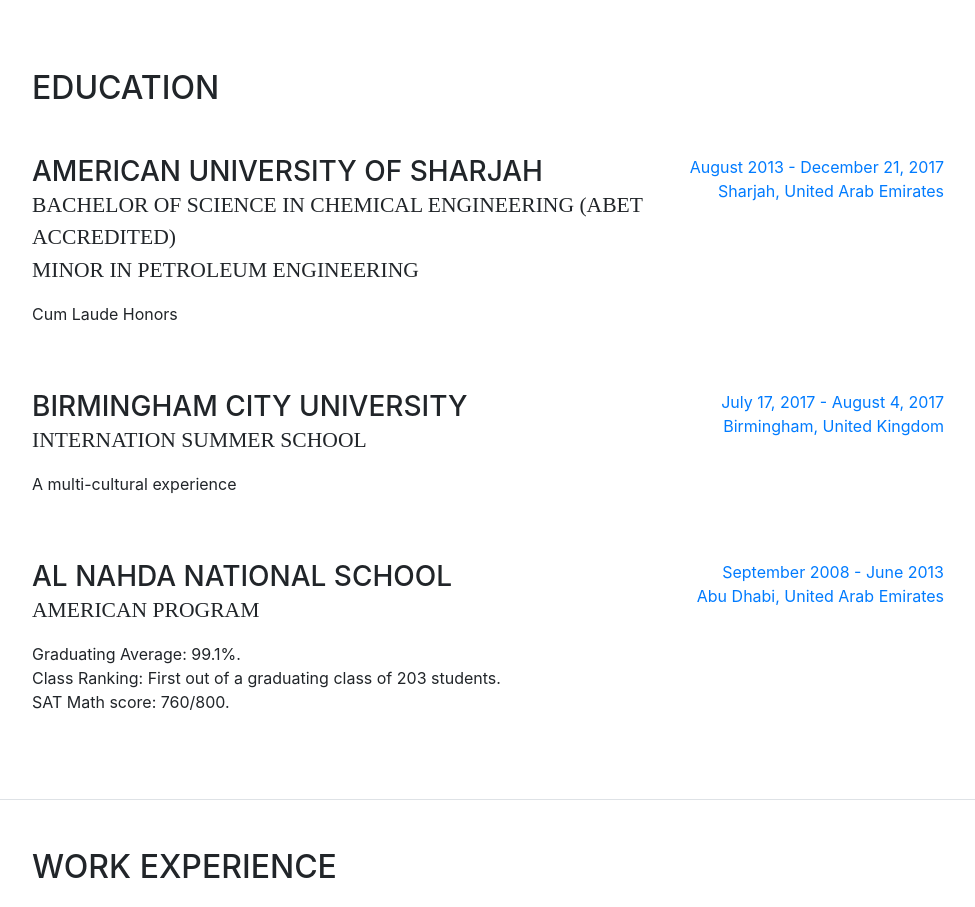
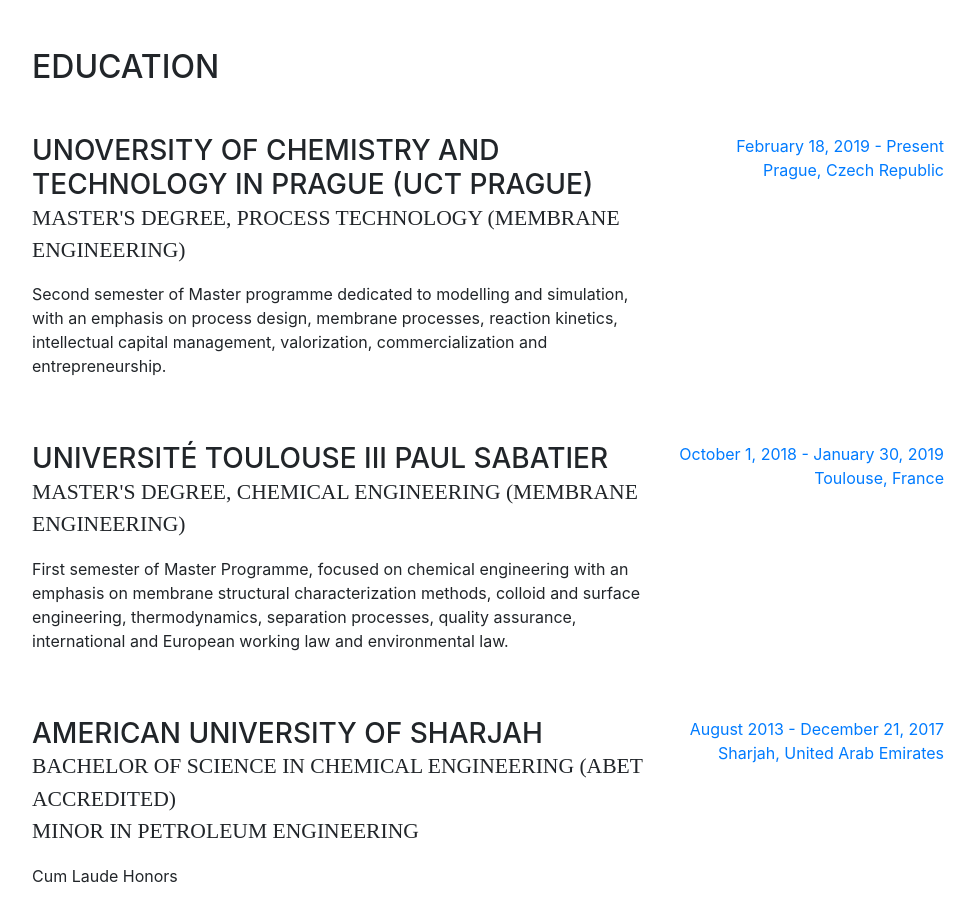
Before and after one commit to NadinAljariry/NadinAljariry.github.io, a website with bundled scripts: page index.html in a window 1280 px wide. Shown: the part 800-1707 px from the top of the page, without its empty margins (288-1263 px from the left). Built offline with nearby package versions, Linux system fonts and the light colour scheme; a web font is replaced by a local one.

Commit message:
Education Section updated

```diff
--- a/index.html
+++ b/index.html
@@ -125,6 +125,32 @@
       <section class="resume-section p-3 p-lg-5 d-flex flex-column" id="experience">
         <div class="my-auto">
           <h2 class="mb-5">Education</h2>
+
+          <div class="resume-item d-flex flex-column flex-md-row mb-5">
+            <div class="resume-content mr-auto">
+              <h3 class="mb-0">Unoversity of Chemistry and Technology in Prague (UCT Prague)</h3>
+              <div class="subheading mb-3">Master's degree, Process Technology (Membrane Engineering) </div>
+              <p> Second semester of Master programme dedicated to modelling and simulation, with an emphasis on process design,
+                membrane processes, reaction kinetics, intellectual capital management, valorization, commercialization and entrepreneurship.</p>
+            </div>
+            <div class="resume-date text-md-right">
+              <span class="text-primary">February 18, 2019 - Present</span>
+              <p class="text-primary"> Prague, Czech Republic</p>
+            </div>
+          </div>
+
+          <div class="resume-item d-flex flex-column flex-md-row mb-5">
+            <div class="resume-content mr-auto">
+              <h3 class="mb-0">Université Toulouse III Paul Sabatier</h3>
+              <div class="subheading mb-3">Master's degree, Chemical Engineering (Membrane Engineering) </div>
+              <p> First semester of Master Programme, focused on chemical engineering with an emphasis on membrane structural characterization methods, colloid
+                and surface engineering, thermodynamics, separation processes, quality assurance, international and European working law and environmental law.</p>
+            </div>
+            <div class="resume-date text-md-right">
+              <span class="text-primary">October 1, 2018 - January 30, 2019</span>
+              <p class="text-primary"> Toulouse, France</p>
+            </div>
+          </div>
 
           <div class="resume-item d-flex flex-column flex-md-row mb-5">
             <div class="resume-content mr-auto">
```
